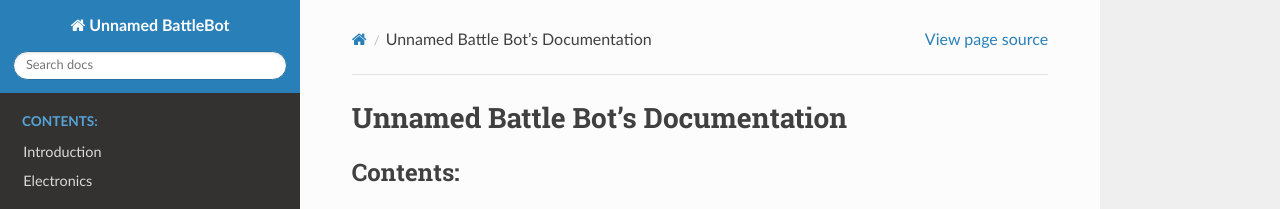
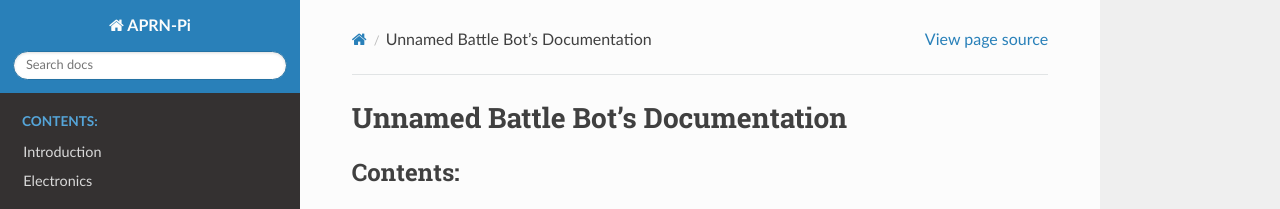
Before and after one commit to KenwoodFox/APRN-pi, a Sphinx documentation site: the page built from Docs/index.rst, in a window 1280 px wide. Shown: the top 209 px of the page. Built offline with Sphinx 7.4.7 and the Read the Docs theme 2.0.0, drawn with Linux system fonts in a browser that asks for light colours.

Commit message:
Fix docs

```diff
--- a/Docs/conf.py
+++ b/Docs/conf.py
@@ -2,9 +2,9 @@
 
 # Project Information
 
-project = "Unnamed BattleBot"
+project = "APRN-Pi"
 copyright = "2021-2022, To Be Announced"
-author = "Orbital Precession, Concord Robotics"
+author = "Kitsune Scientific"
 
 
 # The full version, including alpha/beta/rc tags
```
Also changed, not shown: Docs/resources/banner.png, 1 other file.
